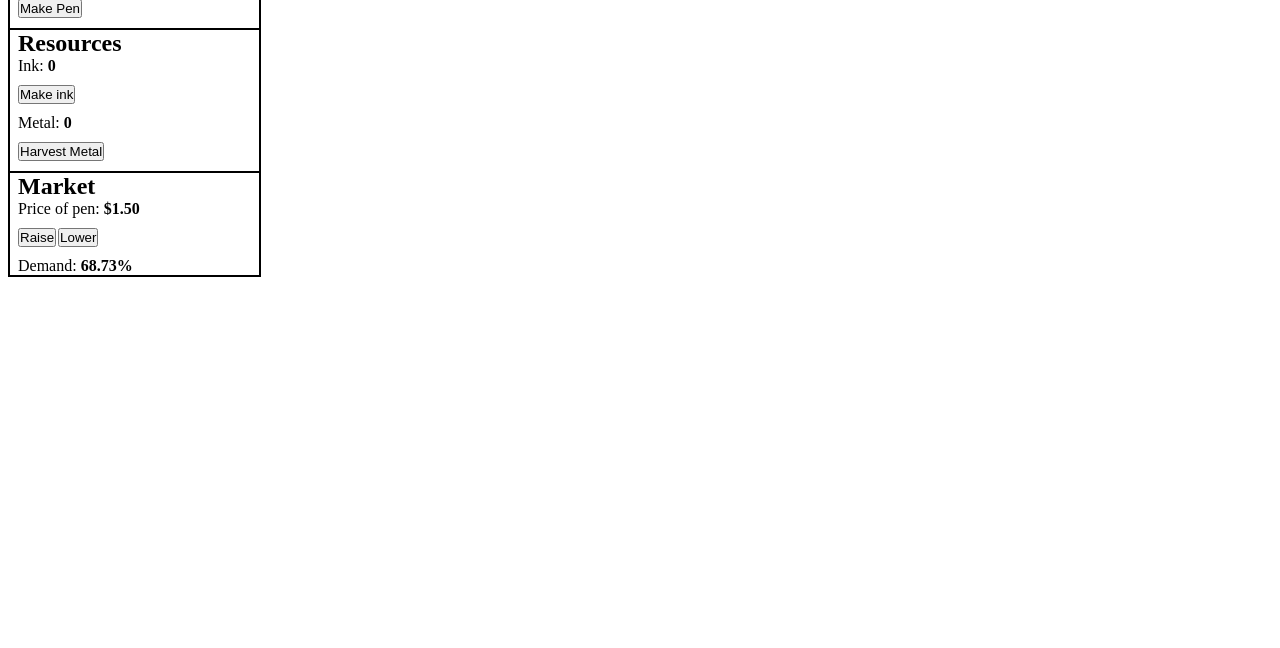
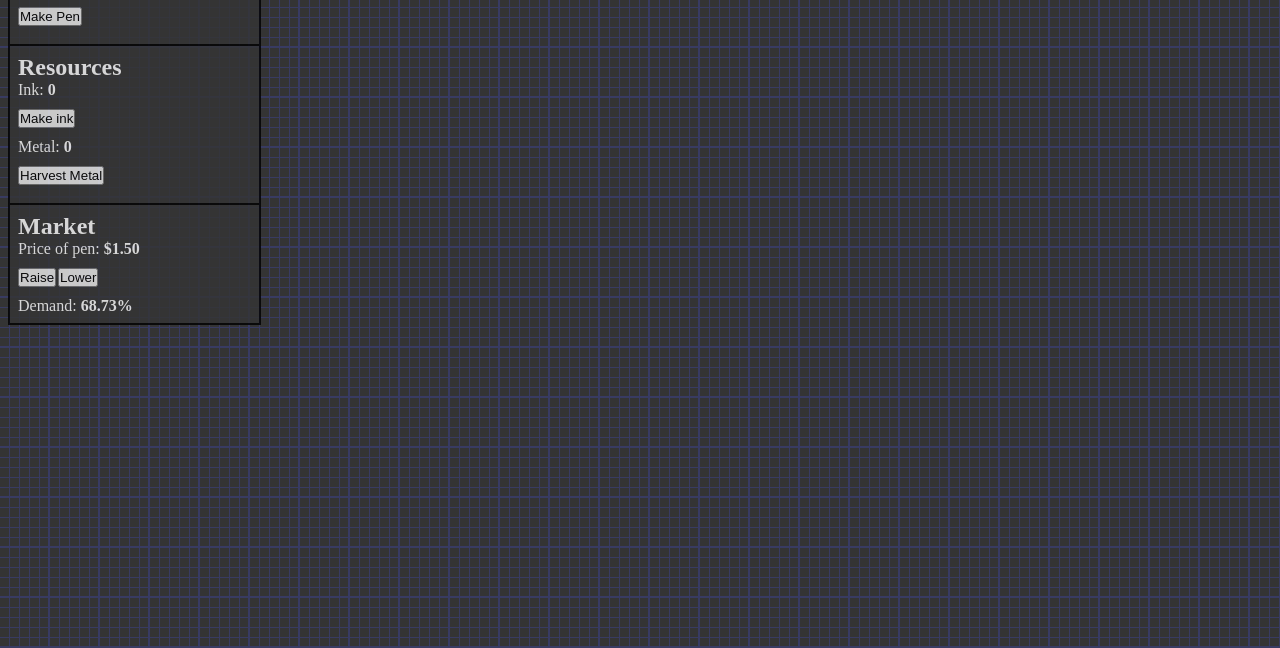
Before and after one commit to andmccutchan/Clicker-game, a plain HTML site: page index.html in a window 1280 px wide. Shown: the part 152-800 px from the top of the page. Drawn offline with Linux system fonts and the light colour scheme.

Commit message:
style changes

```diff
--- a/style.css
+++ b/style.css
@@ -6,6 +6,11 @@
 
 body {
 	margin: 8px;
+	background-color: #343434;
+	opacity: 0.8;
+	background-image:  linear-gradient(#383b62 2px, transparent 2px), linear-gradient(90deg, #383b62 2px, transparent 2px), linear-gradient(#383b62 1px, transparent 1px), linear-gradient(90deg, #383b62 1px, #343434 1px);
+	background-size: 50px 50px, 50px 50px, 10px 10px, 10px 10px;
+	background-position: -2px -2px, -2px -2px, -1px -1px, -1px -1px;
 }
 
 .controls {
@@ -14,11 +19,13 @@ body {
 	flex-direction: column;
 	border: 2px solid black;
 	width: 20%;
+	background-color: #343434;
+	color: #fff;
 }
 
 .container {
 	width: 100%;
-	padding: 0 8px;
+	padding: 8px;
 }
 
 	.container button {
```
